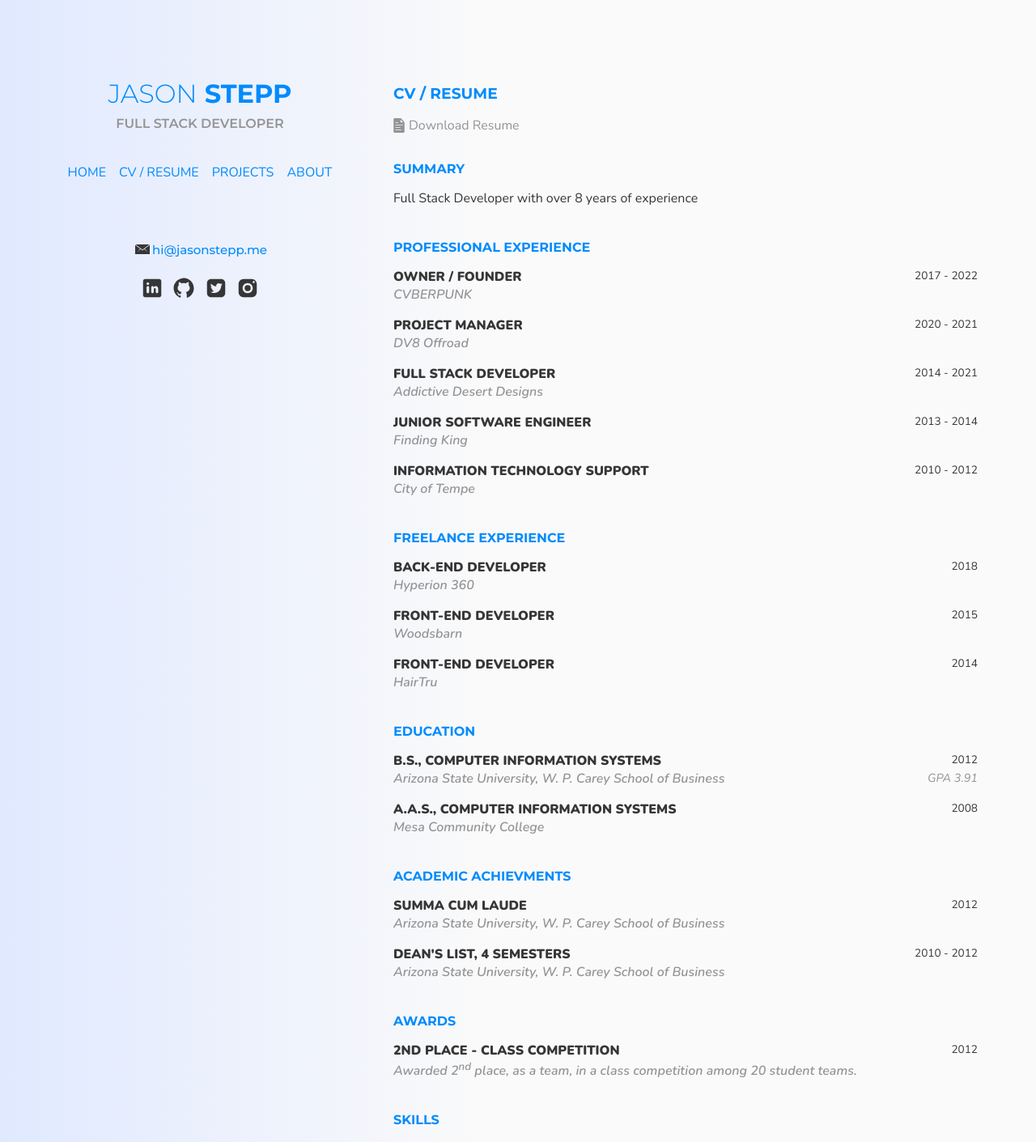
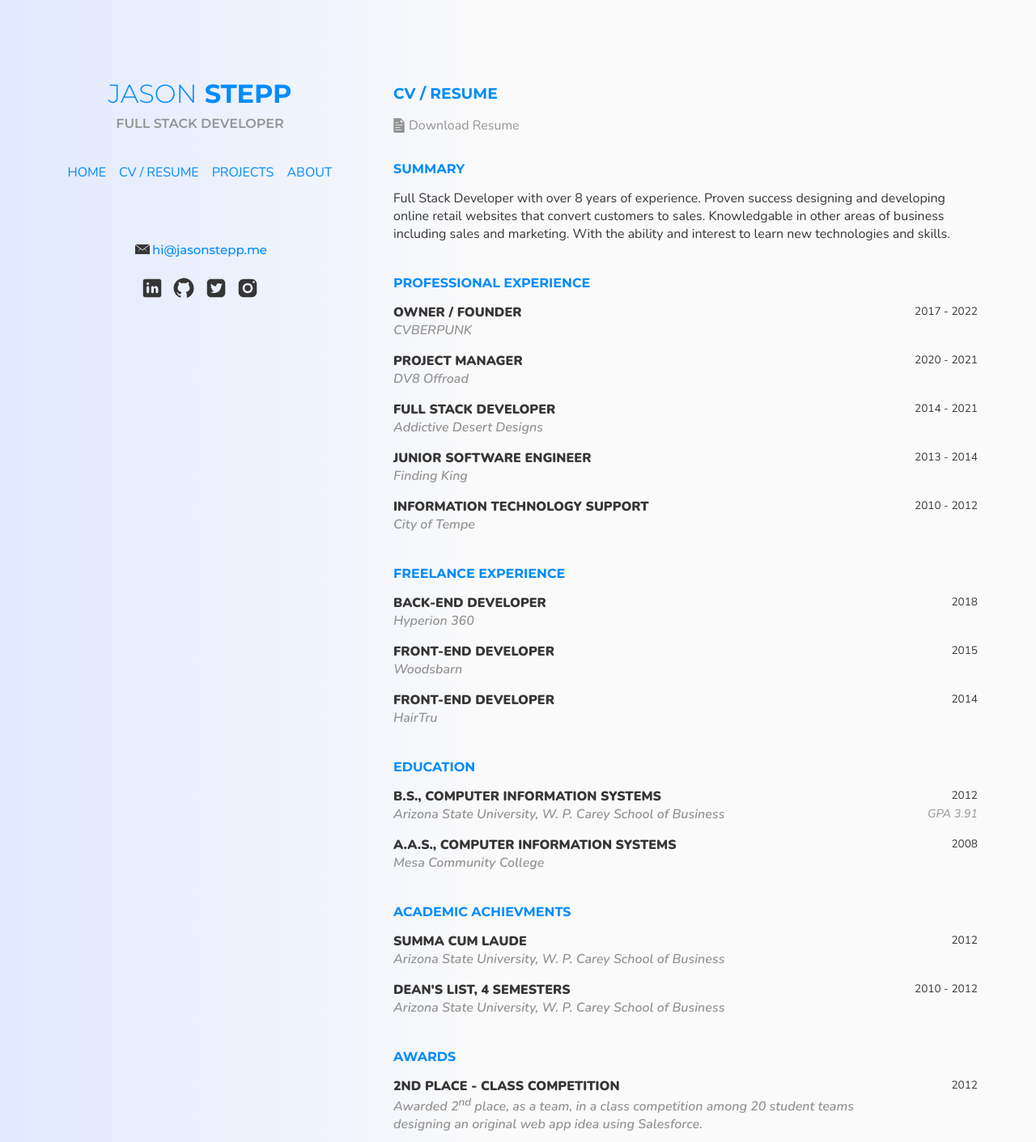
Before and after one commit to steppjason/jasonstepp-vue, a Vue app: page /resume in a window 1280 px wide. Shown: the top 1411 px of the page at 81% size. Built offline with nearby package versions, Linux system fonts and the light colour scheme.

Commit message:
Resume summary text

```diff
--- a/src/views/Resume.vue
+++ b/src/views/Resume.vue
@@ -9,7 +9,10 @@
 		</div>
 
         <h4>Summary</h4>
-        <p>Full Stack Developer with over 8 years of experience </p>
+        <p>Full Stack Developer with over 8 years of experience. Proven success designing and developing online retail
+        websites that convert customers to sales. Knowledgable in other areas of business including sales and marketing.
+        With the ability and interest to learn new technologies and skills.
+        </p>
         <h4>Professional Experience</h4>
         <ul>
             <li>
@@ -91,7 +94,8 @@
             <li>
                 <div>2nd Place - Class Competition</div>
                 <div>2012</div>
-                <div>Awarded 2<sup>nd</sup> place, as a team, in a class competition among 20 student teams.</div>
+                <div>Awarded 2<sup>nd</sup> place, as a team, in a class competition among 20 student teams designing
+                an original web app idea using Salesforce.</div>
                 <div></div>
             </li>
         </ul>
```
